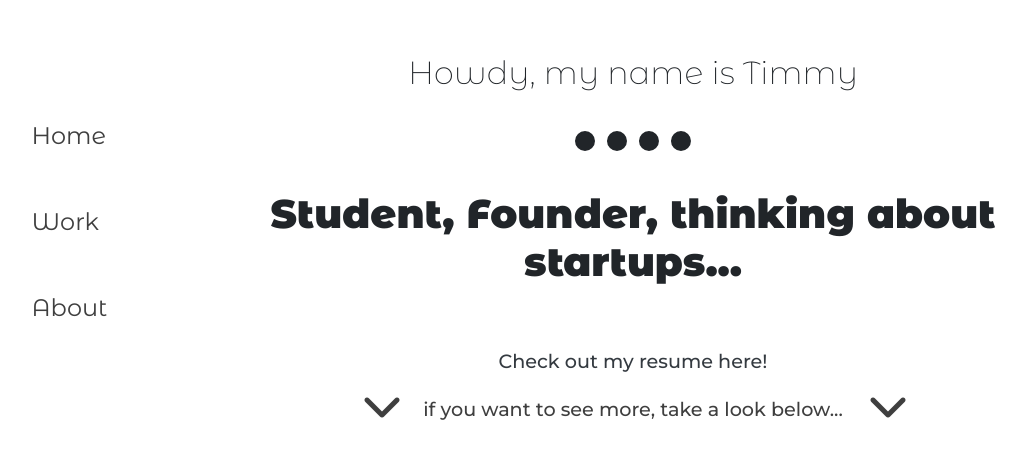
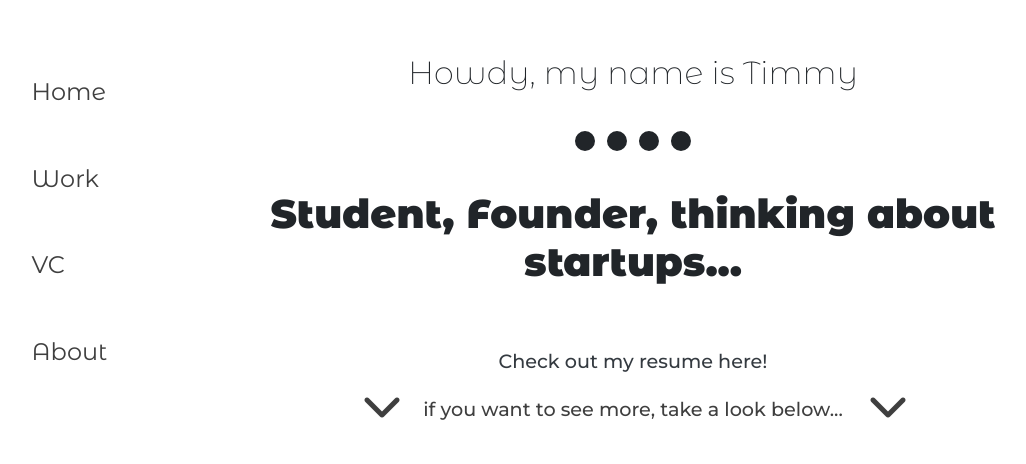
Before and after one commit to HeinTimothy/cv, a plain HTML site: page index.html in a window 1280 px wide. Shown: the part 178-642 px from the top of the page, without its empty margins (7-1033 px from the left). Drawn offline with nearby package versions, Linux system fonts and the light colour scheme.

Commit message:
added fantasy VC

```diff
--- a/index.html
+++ b/index.html
@@ -27,6 +27,7 @@
     <div class="center-box">
       <a href="#introduction">Home</a>
       <a href="#projects">Work</a>
+      <a href="https://www.notion.so/fatnasyvc/Fantasy-Portfolio-9dc26e6e7ed349099130174214bdf5d3" target="_blank">VC</a>
       <a href="#about">About</a>
     </div>
   </section>
```
Also changed, not shown: The-Tulip.png (deleted).
